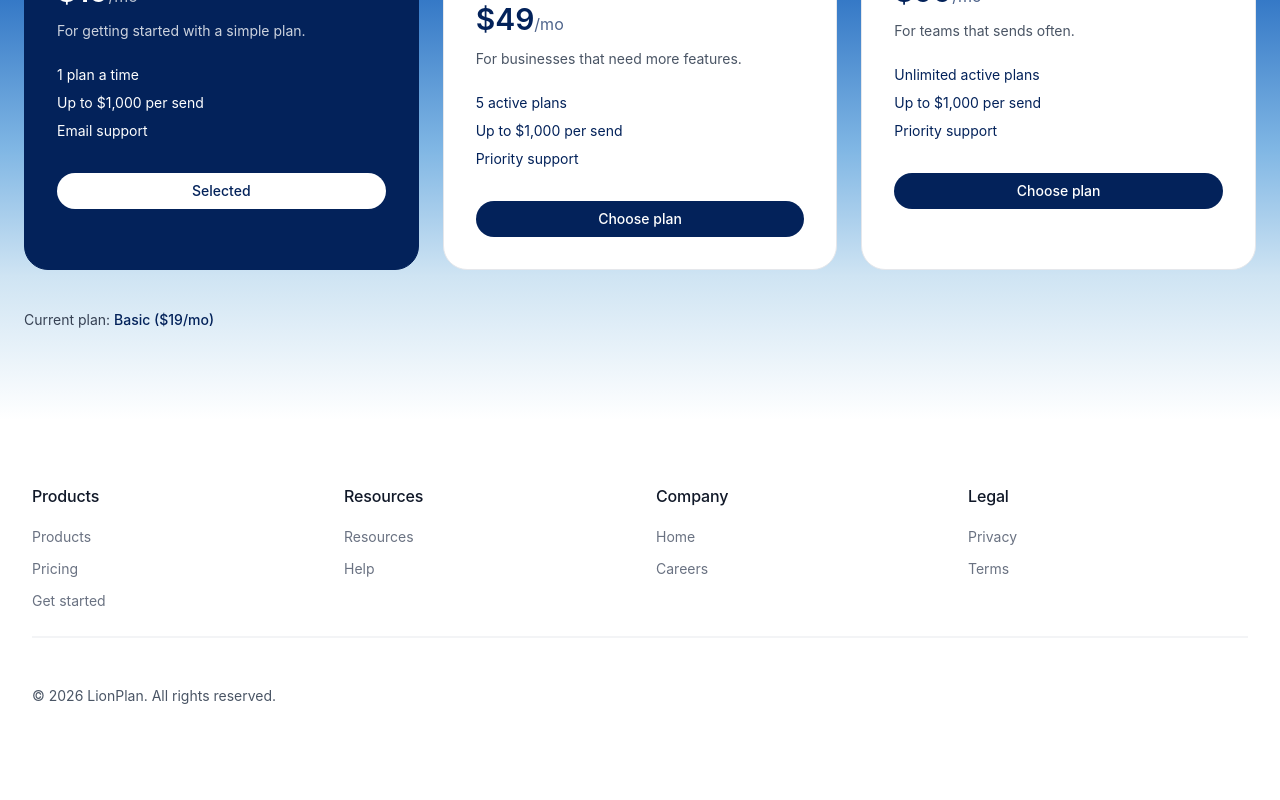
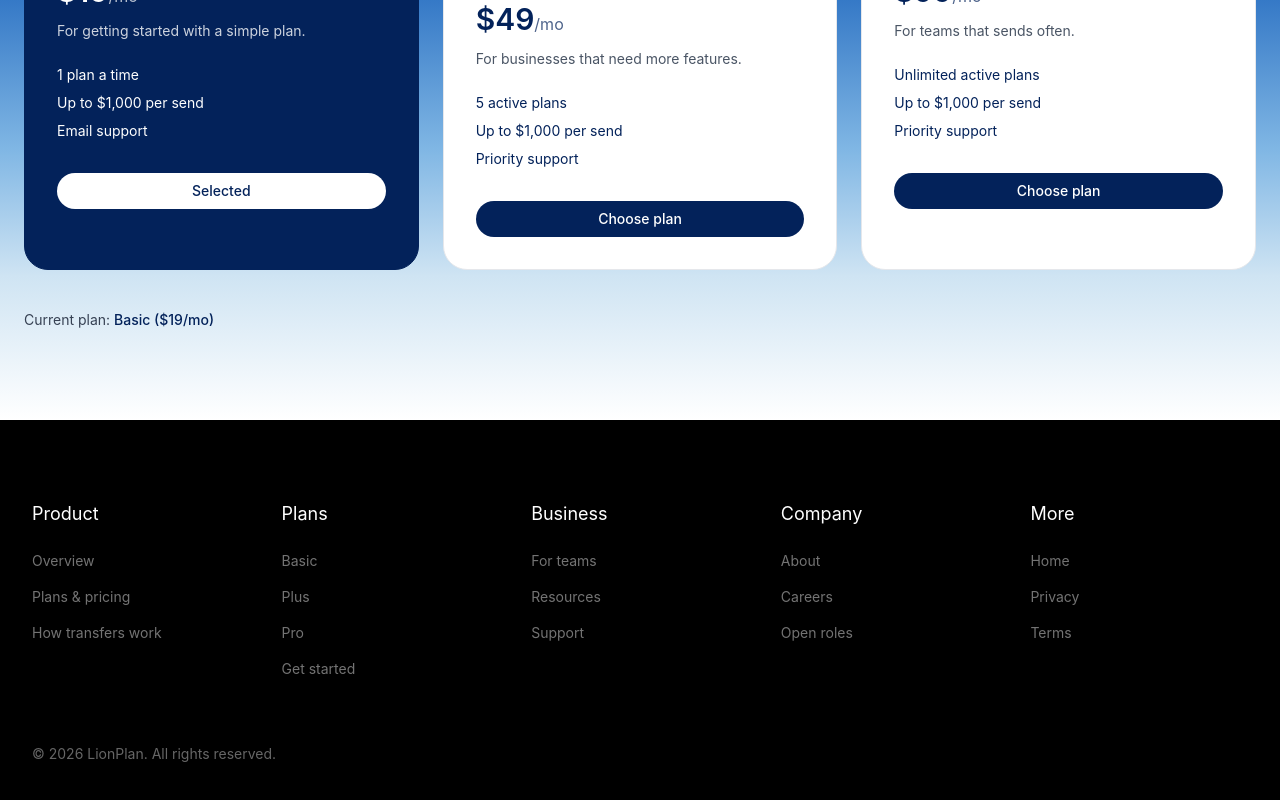
Before and after one commit to moo-farah/odin-react, a React (Vite) app: page /odin-react/pricing in a window 1280 px wide. Shown: the part 380-1180 px from the top of the page. Before the commit the page ends 1150 px from the top, so only its background shows below. Built offline with nearby package versions, Linux system fonts and the light colour scheme.

Commit message:
feat: replace Products page with About page; update Navbar and Footer components for new structure and links

```diff
--- a/src/App.jsx
+++ b/src/App.jsx
@@ -2,7 +2,7 @@ import { Route, Routes } from "react-router-dom"
 import Navbar from "./components/Navbar"
 import MainContent from "./components/MainContent"
 import Footer from "./components/Footer"
-import Products from "./pages/Products"
+import About from "./pages/About"
 import Resources from "./pages/Resources"
 import Pricing from "./pages/Pricing"
 import Careers from "./pages/Careers"
@@ -15,7 +15,7 @@ const App = () => {
       <Navbar />
       <Routes>
         <Route path="/" element={<MainContent />} />
-        <Route path="/products" element={<Products />} />
+        <Route path="/about" element={<About />} />
         <Route path="/resources" element={<Resources />} />
         <Route path="/pricing" element={<Pricing />} />
         <Route path="/careers" element={<Careers />} />
--- a/src/components/Footer.jsx
+++ b/src/components/Footer.jsx
@@ -1,71 +1,88 @@
 import { Link } from "react-router-dom";
 
-const footerLinks = [
+const footerColumns = [
   {
-    title: "Products",
+    title: "Product",
     links: [
-      { name: "Products", href: "/products" },
-      { name: "Pricing", href: "/pricing" },
-      { name: "Get started", href: "/pricing" },
+      { name: "Overview", href: "/", internal: true },
+      { name: "Plans & pricing", href: "/pricing", internal: true },
+      { name: "How transfers work", href: "/resources", internal: true },
     ],
   },
   {
-    title: "Resources",
+    title: "Plans",
     links: [
-      { name: "Resources", href: "/resources" },
-      { name: "Help", href: "/resources" },
+      { name: "Basic", href: "/pricing", internal: true },
+      { name: "Plus", href: "/pricing", internal: true },
+      { name: "Pro", href: "/pricing", internal: true },
+      { name: "Get started", href: "/pricing", internal: true },
+    ],
+  },
+  {
+    title: "Business",
+    links: [
+      { name: "For teams", href: "/pricing", internal: true },
+      { name: "Resources", href: "/resources", internal: true },
+      { name: "Support", href: "/resources", internal: true },
     ],
   },
   {
     title: "Company",
     links: [
-      { name: "Home", href: "/" },
-      { name: "Careers", href: "/careers" },
+      { name: "About", href: "/about", internal: true },
+      { name: "Careers", href: "/careers", internal: true },
+      { name: "Open roles", href: "/careers/roles", internal: true },
     ],
   },
   {
-    title: "Legal",
+    title: "More",
     links: [
-      { name: "Privacy", href: "/" },
-      { name: "Terms", href: "/" },
+      { name: "Home", href: "/", internal: true },
+      { name: "Privacy", href: "/", internal: true },
+      { name: "Terms", href: "/", internal: true },
     ],
   },
 ];
 
-
-
-
+const linkClass = "text-sm text-white/45 hover:text-white";
 const Footer = () => {
   const currentYear = new Date().getFullYear();
   return (
-    <footer className='mx-auto max-w-7xl bg-white/70 text-[#121212 px-5 py-12 sm:px-8 sm:py-16'>
-      <div className=''>
-        <div className='grid grid-cols-2 md:grid-cols-4 gap-8'>
-          {footerLinks.map((link) => (
-            <div key={link.title}>
-              <h3 className='text-md font-medium tracking-[-0.01em] text-gray-900'>{link.title}</h3>
-              <ul className='mt-4 space-y-2'>
-                {link.links.map((link) => (
+    <footer className="bg-black text-white">
+    <div className="mx-auto max-w-7xl px-6 py-16 sm:px-8 sm:py-20">
+      <div className="grid grid-cols-2 gap-x-8 gap-y-12 sm:grid-cols-3 lg:grid-cols-5">
+        {footerColumns.map((column) => (
+          <div key={column.title}>
+            <h3 className="text-lg font-normal text-white">{column.title}</h3>
+            <ul className="mt-5 space-y-3">
+              {column.links.map((link) => (
                 <li key={link.name}>
-                    <Link
-                    to={link.href}
-                    className='text-sm text-gray-500 hover:text-gray-900'
+                  {link.internal ? (
+                    <Link to={link.href} className={linkClass}>
+                      {link.name}
+                    </Link>
+                  ) : (
+                    <a
+                      href={link.href}
+                      className={linkClass}
+                      target="_blank"
+                      rel="noopener noreferrer"
                     >
                       {link.name}
-                    </Link>
+                    </a>
+                  )}
                 </li>
               ))}
             </ul>
           </div>
         ))}
       </div>
-        <div className='border border-gray-100 mt-6 w-full'></div>
-        <p className='text-sm text-gray-600 mt-12'>
-          &copy; {currentYear} LionPlan. All rights reserved.
+      <p className="mt-16 text-sm text-white/40">
+        © {currentYear} LionPlan. All rights reserved.
       </p>
     </div>
   </footer>
-  )
+  );
 }
 
-export default Footer
+export default Footer;
--- a/src/components/Navbar.jsx
+++ b/src/components/Navbar.jsx
@@ -3,7 +3,7 @@ import logo from "../assets/icon.png";
 
 const Navbar = () => {
   const navItems = [
-    { href: "/products", label: "Products" },
+    { href: "/about", label: "About" },
     { href: "/resources", label: "Resources" },
     { href: "/pricing", label: "Pricing" },
     { href: "/careers", label: "Careers" },
--- /dev/null
+++ b/src/pages/About.jsx
@@ -0,0 +1,107 @@
+import { Link } from "react-router-dom";
+import logo from "../assets/icon.png";
+import photo1 from "../assets/1.png";
+import photo2 from "../assets/2.png";
+import photo3 from "../assets/3.png";
+import photo4 from "../assets/4.png";
+import photo5 from "../assets/5.png";
+
+const SKY =
+  "bg-[linear-gradient(to_bottom,#03225a_0%,#0c3f86_24%,#2f74c4_46%,#7fb6e4_66%,#cfe4f3_82%,#ffffff_100%)]";
+
+const values = [
+  {
+    title: "Plan first",
+    body: "We show the cost and the limit before a dollar moves.",
+  },
+  {
+    title: "Ship with care",
+    body: "Transfers are real money. Accuracy beats speed when they conflict.",
+  },
+  {
+    title: "Hire builders",
+    body: "We look for people who own a problem and finish it.",
+  },
+];
+
+const gallery = [
+  { src: photo1, alt: "LionPlan team collaborating" },
+  { src: photo2, alt: "LionPlan workspace" },
+  { src: photo3, alt: "Team at work" },
+  { src: photo4, alt: "Office culture" },
+  { src: photo5, alt: "Builders at LionPlan" },
+];
+
+const About = () => {
+  return (
+    <main>
+      <section
+        className={`${SKY} min-h-[70vh] pt-24 flex flex-col items-center justify-center px-6`}
+      >
+        <img
+          src={logo}
+          alt=""
+          className="w-14 h-14 rounded-full mb-6"
+        />
+        <p className="text-white/70 text-sm tracking-wide uppercase">About</p>
+        <h1 className="mt-4 max-w-3xl text-center text-white text-4xl sm:text-6xl font-semibold">
+          We build the plan before the send
+        </h1>
+        <p className="mt-4 max-w-2xl text-center text-white/80 text-lg">
+          LionPlan helps teams set limits, pick a plan, and send money with a
+          clear cost up front. No guesswork. No surprise fees.
+        </p>
+      </section>
+
+      <section className="bg-white py-20 px-6">
+        <div className="max-w-7xl mx-auto">
+          <h2 className="text-3xl font-semibold text-[#03225a]">Who we are</h2>
+          <p className="mt-4 max-w-3xl text-gray-600">
+            We are a small product team building transfer tools that stay simple
+            under pressure. Home is the pitch. Pricing is how you pay. Careers is
+            how you join us.
+          </p>
+
+          <div className="mt-12 grid grid-cols-1 sm:grid-cols-2 lg:grid-cols-3 gap-4">
+            {gallery.map((item) => (
+              <img
+                key={item.alt}
+                src={item.src}
+                alt={item.alt}
+                className="h-56 w-full object-cover rounded-2xl sm:h-64"
+              />
+            ))}
+          </div>
+
+          <ul className="mt-16 grid gap-10 md:grid-cols-3">
+            {values.map((value) => (
+              <li key={value.title}>
+                <h3 className="text-xl font-medium text-[#03225a]">
+                  {value.title}
+                </h3>
+                <p className="mt-2 text-sm text-gray-600">{value.body}</p>
+              </li>
+            ))}
+          </ul>
+
+          <div className="mt-16 flex flex-wrap gap-4">
+            <Link
+              to="/pricing"
+              className="inline-flex h-11 items-center rounded-full bg-[#03225a] px-6 text-sm font-medium text-white hover:bg-[#03225a]/90 transition-colors"
+            >
+              See plans
+            </Link>
+            <Link
+              to="/careers"
+              className="inline-flex h-11 items-center rounded-full border border-[#03225a] px-6 text-sm font-medium text-[#03225a] hover:bg-gray-50 transition-colors"
+            >
+              Work with us
+            </Link>
+          </div>
+        </div>
+      </section>
+    </main>
+  );
+};
+
+export default About;
--- a/src/pages/Products.jsx
+++ /dev/null
@@ -1,7 +0,0 @@
-const Products = () => {
-  return (
-    <div>Products</div>
-  )
-}
-
-export default Products
```
Lines whose indentation alone changed are shown as unchanged.
